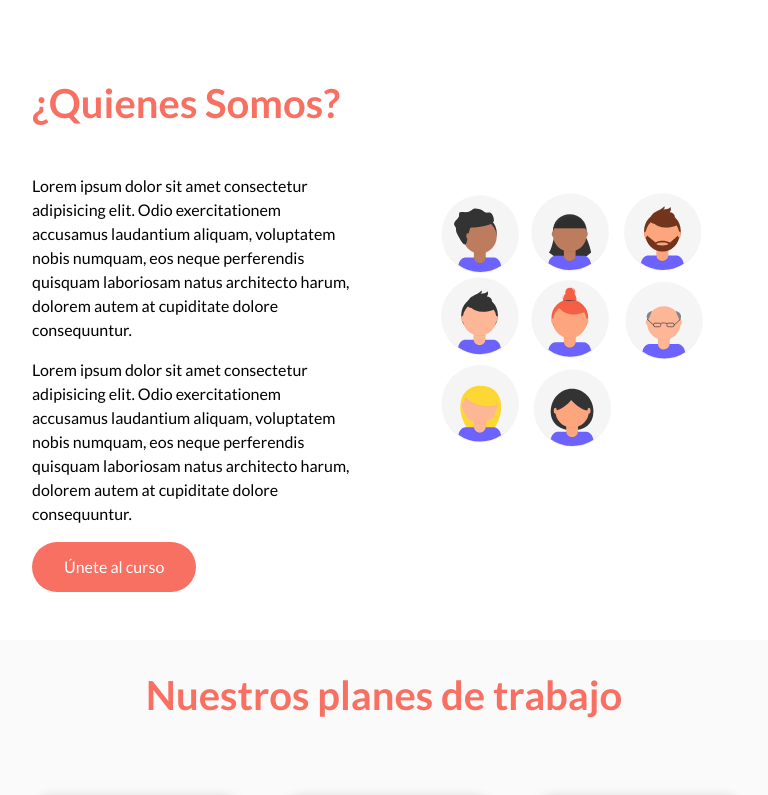
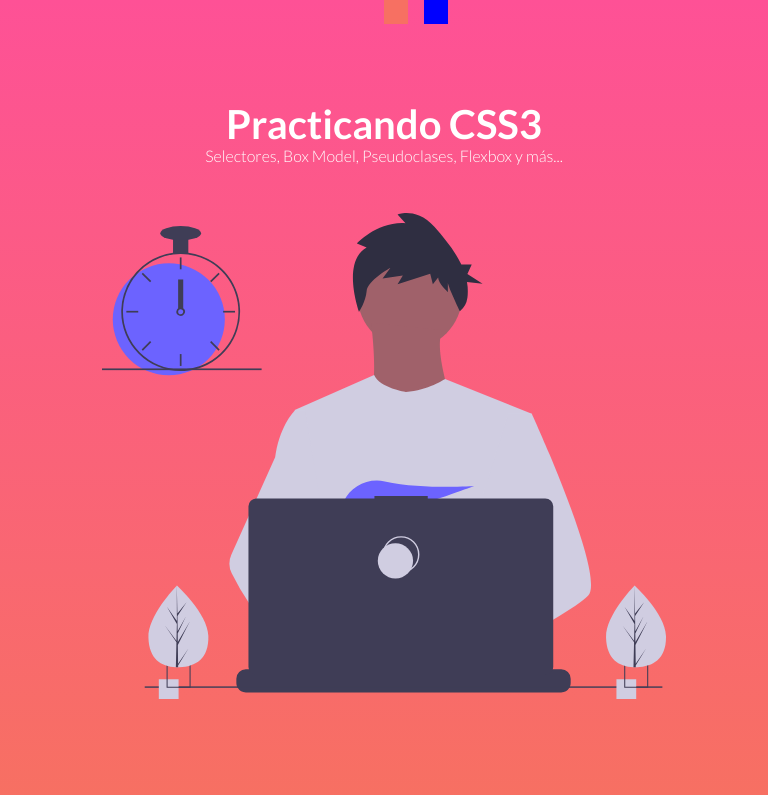
Before and after one commit to arturhonores/cssPractice, a plain HTML site: page index.html in a window 768 px wide. Shown: the top 795 px of the page. Drawn offline with Linux system fonts and the light colour scheme.

Commit message:
second commit

```diff
--- a/CSS/style.css
+++ b/CSS/style.css
@@ -1,10 +1,41 @@
 :root {
     --primary: #f77062;
     --secondary: #1b998b;
+    --tertiary: #fe5196;
+}
+
+.themeButtons {
+    position: absolute;
+    top: 0;
+    left: 50%;
+    display: flex;
+    gap: 1rem;
+}
+
+.themeButtons__red {
+    width: 1.5rem;
+    height: 1.5rem;
+    background-color: #f77062;
+    cursor: pointer;
+}
+
+.themeButtons__blue {
+    width: 1.5rem;
+    height: 1.5rem;
+    background-color: blue;
+    cursor: pointer;
 }
 
 body {
     font-family: 'Lato', sans-serif;
+}
+
+header {
+    height: 100vh;
+    background-image: linear-gradient(to top, var(--primary) 0%, var(--tertiary) 100%);
+    display: flex;
+    justify-content: center;
+    align-items: center;
 }
 
 #portfolio {
@@ -22,6 +53,37 @@ body {
 #footer {
     background-color: var(--primary);
     color: white;
+}
+
+.header-container {
+    margin: 0 auto;
+    max-width: 1200px;
+    display: flex;
+    padding: 3rem 2rem;
+    gap: 3rem;
+}
+
+.header__text {
+    width: 50%;
+    display: flex;
+    flex-direction: column;
+    justify-content: center;
+}
+
+.header__text h1 {
+    font-size: 4rem;
+}
+
+.header__text h4 {
+    font-weight: 300;
+}
+
+.header__image {
+    width: 50%;
+}
+
+.header__image img {
+    margin: 0 auto;
 }
 
 .about-container {
@@ -303,6 +365,28 @@ body {
 /* mediaQueries */
 @media screen and (max-width:550px) {
 
+    .header-container {
+        flex-direction: column;
+    }
+
+    .header__text {
+        width: 100%;
+        text-align: center;
+    }
+
+    .header__text h1 {
+        font-size: 2.5rem;
+    }
+
+    .header__text h4 {
+        font-weight: 300;
+        font-size: 1rem;
+    }
+
+    .header__image {
+        width: 100%;
+    }
+
     .title-level-2-primary,
     .title-level-2-white {
         font-size: 2rem;
@@ -373,4 +457,84 @@ body {
     }
 }
 
-@media screen and (min-width:551px) {}
+@media screen and (min-width:550px) and (max-width:800px) {
+    .header-container {
+        flex-direction: column;
+    }
+
+    .header__text {
+        width: 100%;
+        text-align: center;
+    }
+
+    .header__text h1 {
+        font-size: 2.5rem;
+    }
+
+    .header__text h4 {
+        font-weight: 300;
+        font-size: 1rem;
+    }
+
+    .header__image {
+        width: 100%;
+    }
+
+    .about-container {
+        flex-direction: column;
+    }
+
+    .about-container__text,
+    .about-container__image {
+        width: 100%;
+    }
+
+    .about-container__text>h2 {
+        text-align: center;
+    }
+
+    .about-container__text button {
+        display: block;
+        margin: 2rem auto;
+    }
+
+    .portfolio-card-container {
+        flex-wrap: wrap;
+    }
+
+    .gallery-grid {
+        grid-template-columns: repeat(2, 1fr);
+    }
+
+    .footer-container {
+        flex-direction: column;
+        gap: 2rem;
+    }
+
+    .footer__text,
+    .footer__img {
+        width: 100%;
+    }
+
+    .footer__img {
+        order: 1;
+    }
+
+    .footer__text {
+        order: 2;
+    }
+
+    .footer__text__socialicons {
+        justify-content: space-between;
+        padding: 0;
+    }
+
+    .footer__text__nav {
+        justify-content: space-between;
+        padding: 0;
+    }
+
+    .footer__text p {
+        text-align: center;
+    }
+}
--- a/index.html
+++ b/index.html
@@ -15,6 +15,25 @@
 </head>
 
 <body>
+    <div class="themeButtons">
+        <div class="themeButtons__red">
+
+        </div>
+        <div class="themeButtons__blue" onclick="handleThemeBlue()">
+        </div>
+    </div>
+    <header>
+        <div class="header-container">
+            <div class="header__text text-white">
+                <h1>Practicando CSS3</h1>
+                <h4>Selectores, Box Model, Pseudoclases, Flexbox y más...</h4>
+            </div>
+            <div class="header__image">
+                <img width="80%" src="./assets/dev.svg" alt="">
+            </div>
+
+        </div>
+    </header>
     <section id="about">
         <div class="about-container">
             <div class="about-container__text">
@@ -148,6 +167,7 @@
 
 
     <script src="https://kit.fontawesome.com/e080e2d9a4.js" crossorigin="anonymous"></script>
+    <script src="./main.js"></script>
 </body>
 
 </html>
--- /dev/null
+++ b/main.js
@@ -0,0 +1,10 @@
+const style = document.documentElement.style
+const handleThemeBlue = () => {
+    style.setProperty("--primary", "blue");
+    style.setProperty("--secondary", "gray");
+}
+
+document.addEventListener("DOMContentLoaded", function () {
+    const blueButton = document.querySelector(".themeButtons__blue")
+    blueButton.addEventListener("click", handleThemeBlue)
+})
```
Also changed, not shown: CSS/normalize.css.
